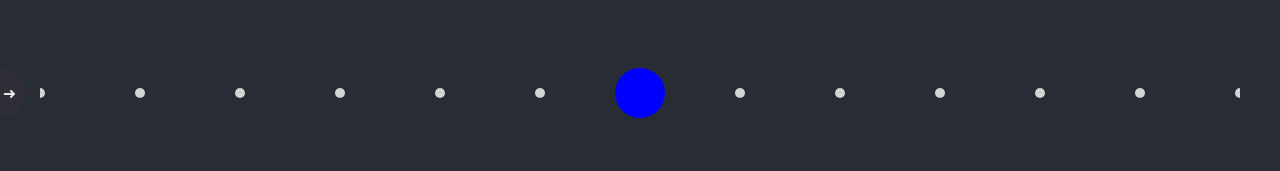
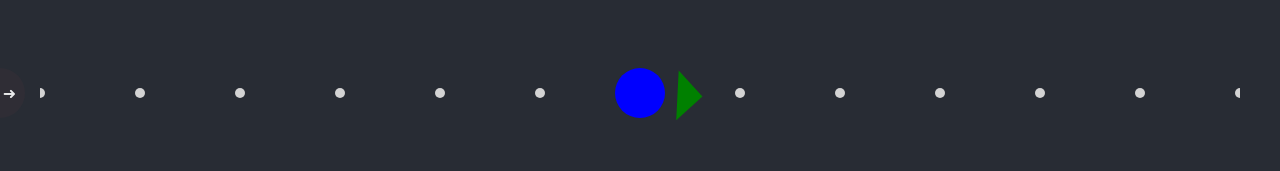
Before and after one commit to crucx012/game-physics, a React (Create React App) app: page / in a window 1280 px wide. Shown: the part 307-478 px from the top of the page. Built offline with nearby package versions, Linux system fonts and the light colour scheme.

Commit message:
add guide that points to goal

```diff
--- a/src/App.css
+++ b/src/App.css
@@ -98,6 +98,15 @@ body {
   border-radius: 50%;
 }
 
+.triangle {
+  position: absolute;
+  width: 0;
+  height: 0;
+  border-left: 25px solid transparent;
+  border-right: 25px solid transparent;
+  border-bottom: 25px solid green;
+}
+
 .orange {
   background-color: orange;
   position: absolute;
--- /dev/null
+++ b/src/components/Guide.jsx
@@ -0,0 +1,40 @@
+import React from 'react';
+
+class Guide extends React.Component {
+  render(props) {
+    if (this.props.state.freeze) return (<></>);
+    return (
+      <>
+        {this.getMarker(props)}
+      </>
+    );
+  }
+
+  getMarker(props) {
+    let {x,y,goalX,goalY,xOffset,yOffset,width,height} = this.props.state;
+    let radius = 25;
+    const a = goalX - x;
+    const b = goalY - y;
+    const c = Math.sqrt(Math.pow(a,2)+Math.pow(b,2));
+    const deg = Math.atan2(b, a) * 180 / Math.PI + 90;
+    let left = xOffset - radius;
+    let top = yOffset - (radius / 2);
+    if (this.isVisible(left,top,width,height,radius*2) && c > 125) {
+      const style = {
+        'marginTop': `${top}px`,
+        'marginLeft': `${left}px`,
+        'transform': `rotate(${deg}deg) translateY(-50px)`
+      }
+      return (
+        <div className="triangle" style={style}></div>
+      );
+    }
+  }
+
+  isVisible(left,top,width,height,size) {
+    return ((top >= 0 && top <= height) || (top + size >= 0 && top + size <= height))
+      && ((left >= 0 && left <= width) || (left + size >= 0 && left + size <= width))
+  }
+}
+
+export default Guide;
--- a/src/components/Window.jsx
+++ b/src/components/Window.jsx
@@ -2,6 +2,7 @@ import React from 'react';
 import Grid from './Grid.jsx';
 import Goal from './Goal.jsx';
 import Player from './Player.jsx';
+import Guide from './Guide.jsx';
 
 class Window extends React.Component {
   render() {
@@ -23,6 +24,8 @@ class Window extends React.Component {
           state={state}/>
           <Player
           state={state} />
+          <Guide
+          state={state} />
         </div>
       </div>
     );
```
